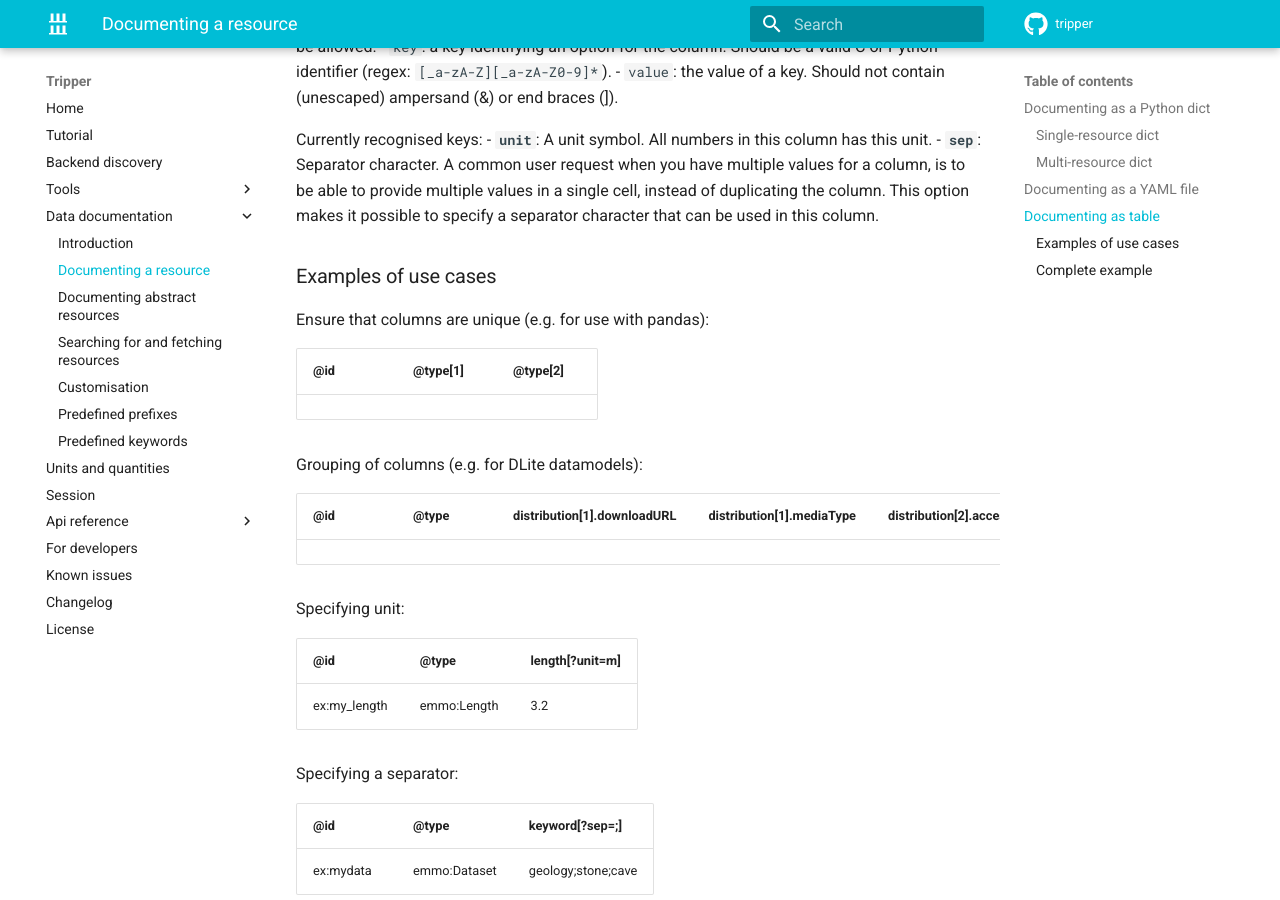
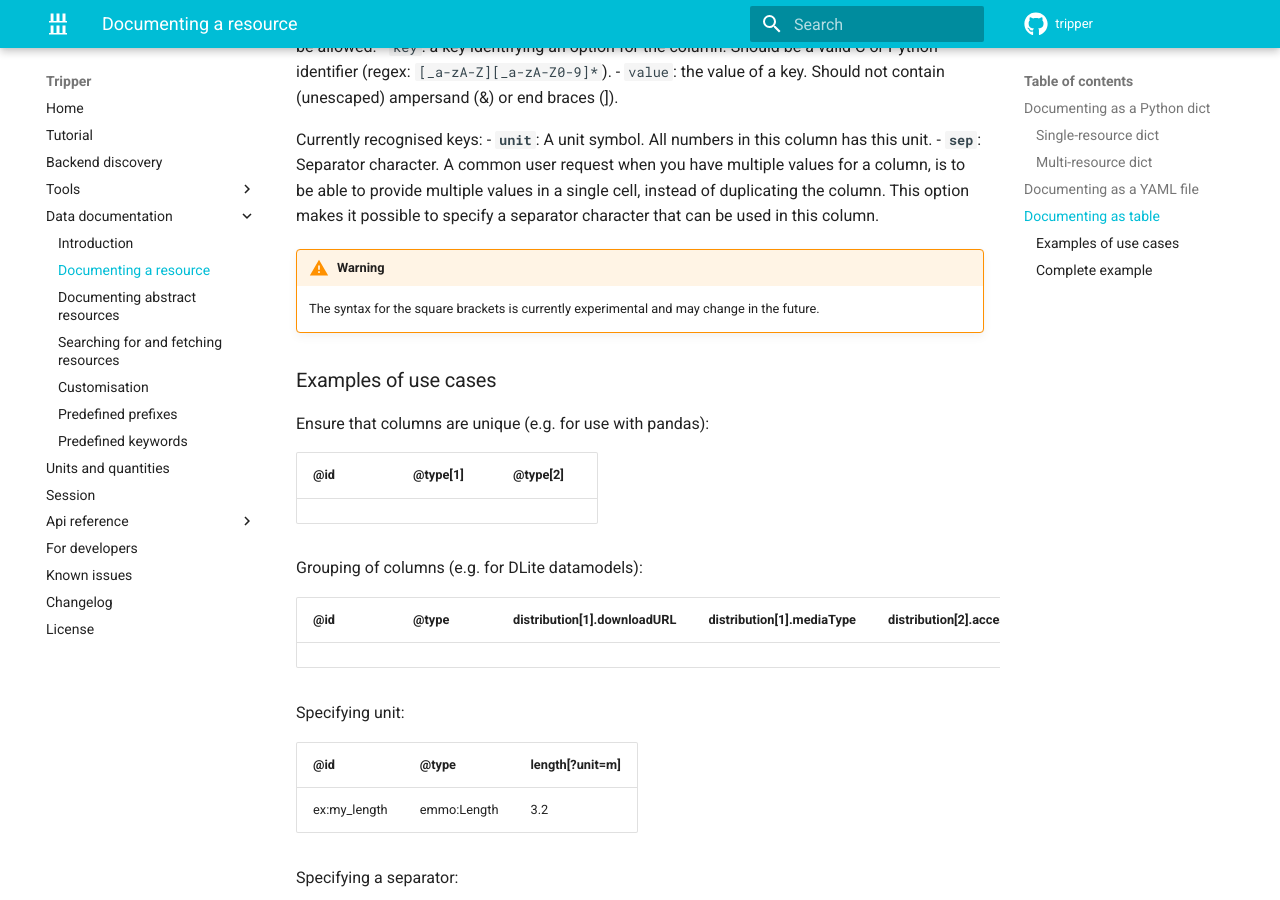
Before and after one commit to EMMC-ASBL/tripper, an MkDocs documentation site: the page built from docs/datadoc/documenting-a-resource.md, in a window 1280 px wide and 900 px high, scrolled down 3985 px. Built offline with MkDocs 1.6.1 and Material for MkDocs 9.7.7, drawn with Linux system fonts in a browser that asks for light colours; comment, search, counter and statistics services are not loaded; the version menu is left out.

Commit message:
Added warning about experimental syntax.

```diff
--- a/docs/datadoc/documenting-a-resource.md
+++ b/docs/datadoc/documenting-a-resource.md
@@ -198,6 +198,9 @@ Currently recognised keys:
 - **`unit`**: A unit symbol. All numbers in this column has this unit.
 - **`sep`**: Separator character. A common user request when you have multiple values for a column, is to be able to provide multiple values in a single cell, instead of duplicating the column. This option makes it possible to specify a separator character that can be used in this column.
 
+!!! warning
+    The syntax for the square brackets is currently experimental and may change in the future.
+
 
 ### Examples of use cases
 
```
